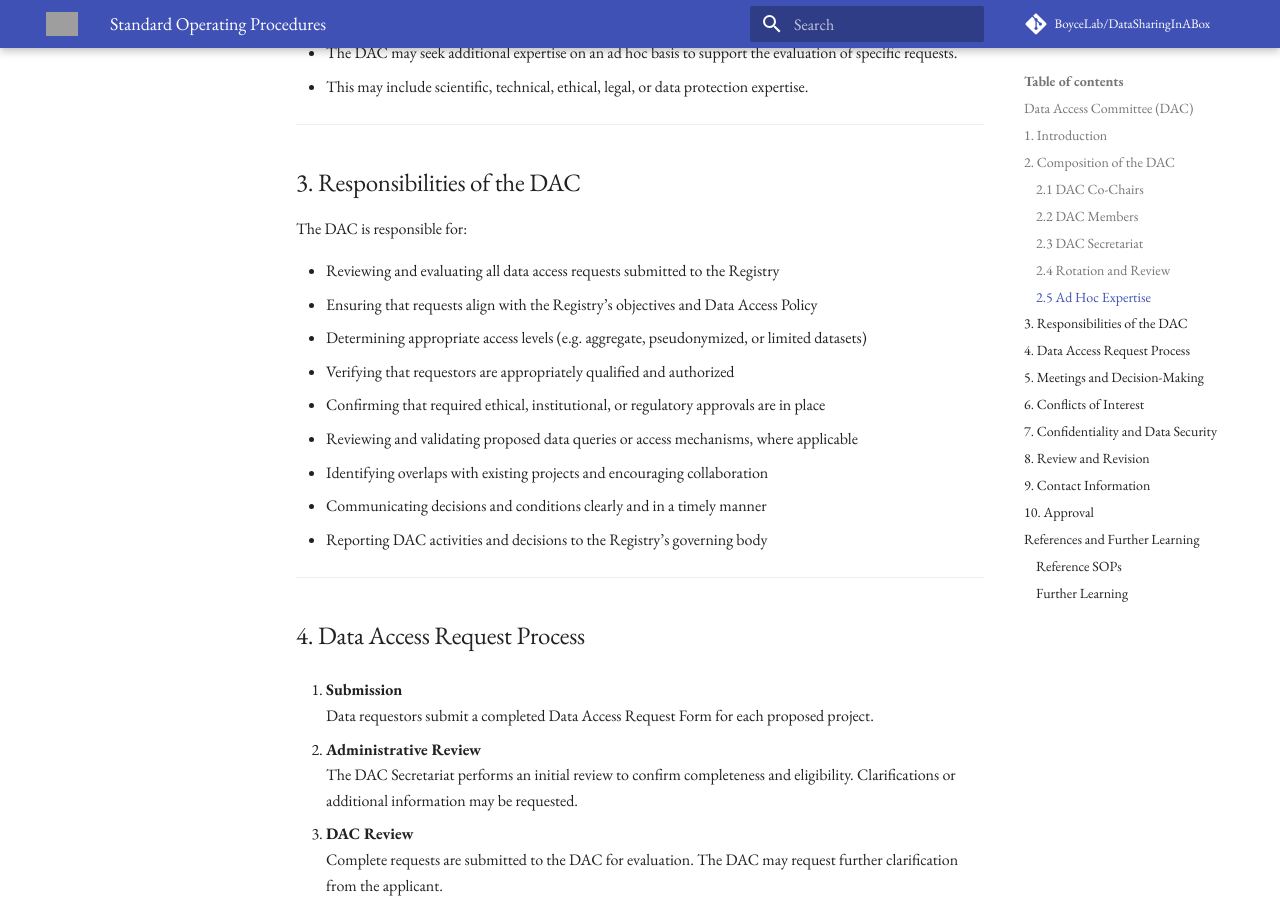
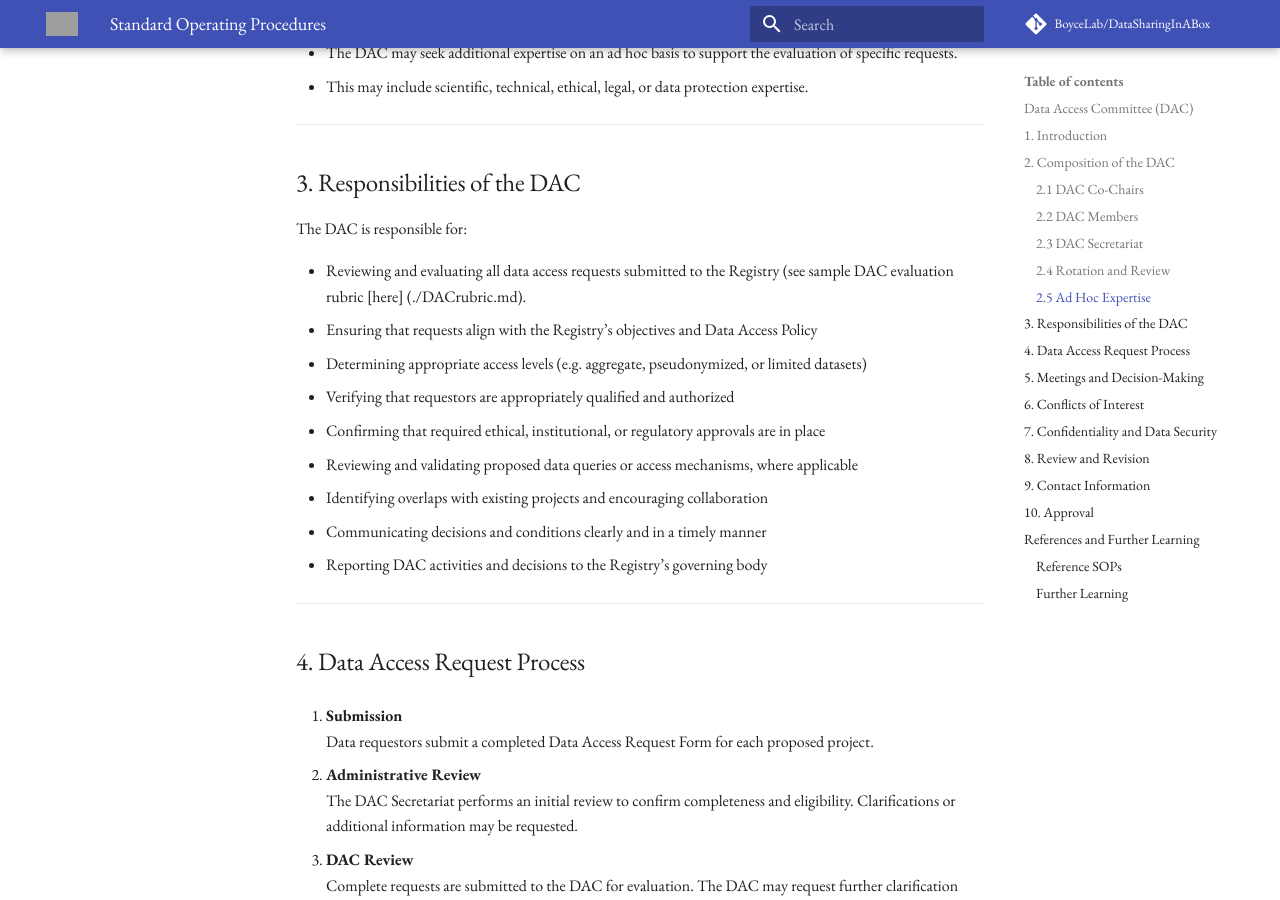
Before and after one commit to BoyceLab/DataSharingInABox, an MkDocs documentation site: the page built from docs/DACSOP.md, in a window 1280 px wide and 900 px high, scrolled down 1515 px. Built offline with MkDocs 1.6.1 and Material for MkDocs 9.7.7, drawn with Linux system fonts in a browser that asks for light colours; comment, search, counter and statistics services are not loaded; grey boxes are pictures that could not be loaded.

Commit message:
Update DAC responsibilities with rubric reference
Added a reference to the DAC evaluation rubric in the responsibilities section.

```diff
--- a/docs/DACSOP.md
+++ b/docs/DACSOP.md
@@ -64,7 +64,7 @@
 
 The DAC is responsible for:
 
-- Reviewing and evaluating all data access requests submitted to the Registry
+- Reviewing and evaluating all data access requests submitted to the Registry (see sample DAC evaluation rubric [here] (./DACrubric.md).
 - Ensuring that requests align with the Registry’s objectives and Data Access Policy
 - Determining appropriate access levels (e.g. aggregate, pseudonymized, or limited datasets)
 - Verifying that requestors are appropriately qualified and authorized
```
